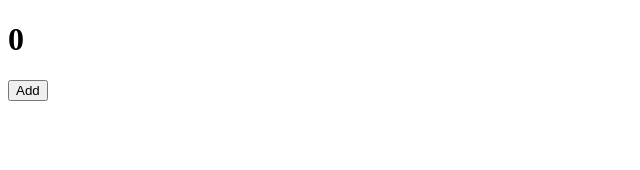
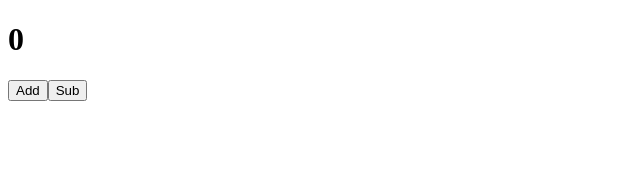
Before and after one commit to kdncode/angular-basic, an Angular app: page / in a window 1280 px wide. Shown: the top 170 px of the page, without its empty margins (0-640 px from the left). Built offline with nearby package versions, Linux system fonts and the light colour scheme.

Commit message:
updated Output with parameters

```diff
--- a/src/app/child.component.ts
+++ b/src/app/child.component.ts
@@ -2,13 +2,19 @@
 
 @Component({
   selector: 'app-child',
-  template: `<button (click)="addForParent();">Add</button>`
+  template: `
+    <button (click)="addForParent();">Add</button>
+    <button (click)="subForParent();">Sub</button>`
 })
 
 export class ChildComponent {
-  @Output() myClick = new EventEmitter();
+  @Output() myClick = new EventEmitter<boolean>();
 
   addForParent() {
-    this.myClick.emit();
+    this.myClick.emit(true);
+  }
+
+  subForParent() {
+    this.myClick.emit(false);
   }
 }
--- a/src/app/parent.component.ts
+++ b/src/app/parent.component.ts
@@ -4,9 +4,14 @@
   selector: 'app-parent',
   template: `
     <h1>{{ value }}</h1>
-    <app-child (myClick)="value = value + 1"></app-child>`
+    <app-child (myClick)="changeValue($event);"></app-child>`
 })
 
 export class ParentComponent {
   value = 0;
+
+  changeValue(isAdd: boolean) {
+    isAdd ? this.value = this.value + 1 : this.value = this.value - 1;
+  }
+
 }
```
